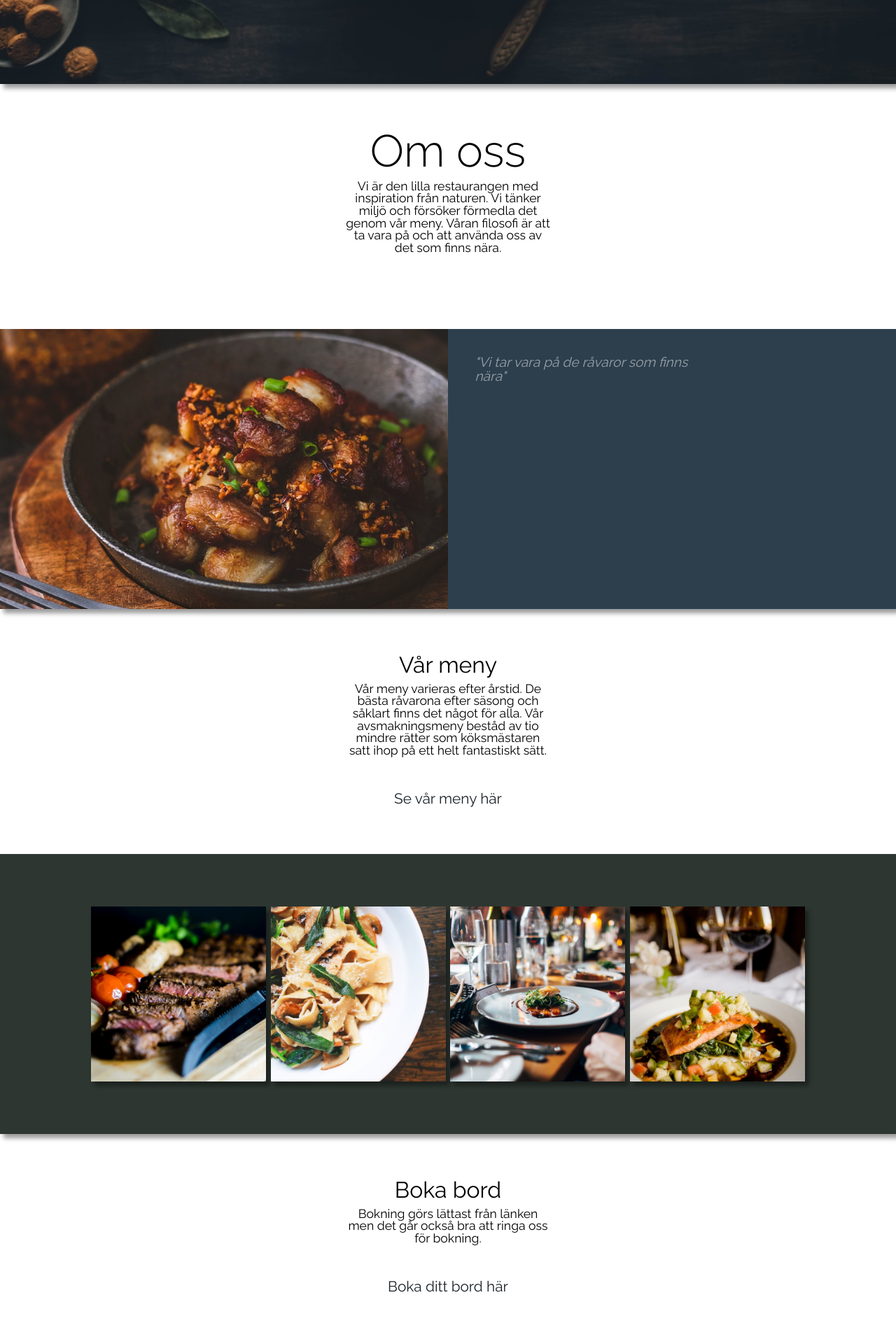
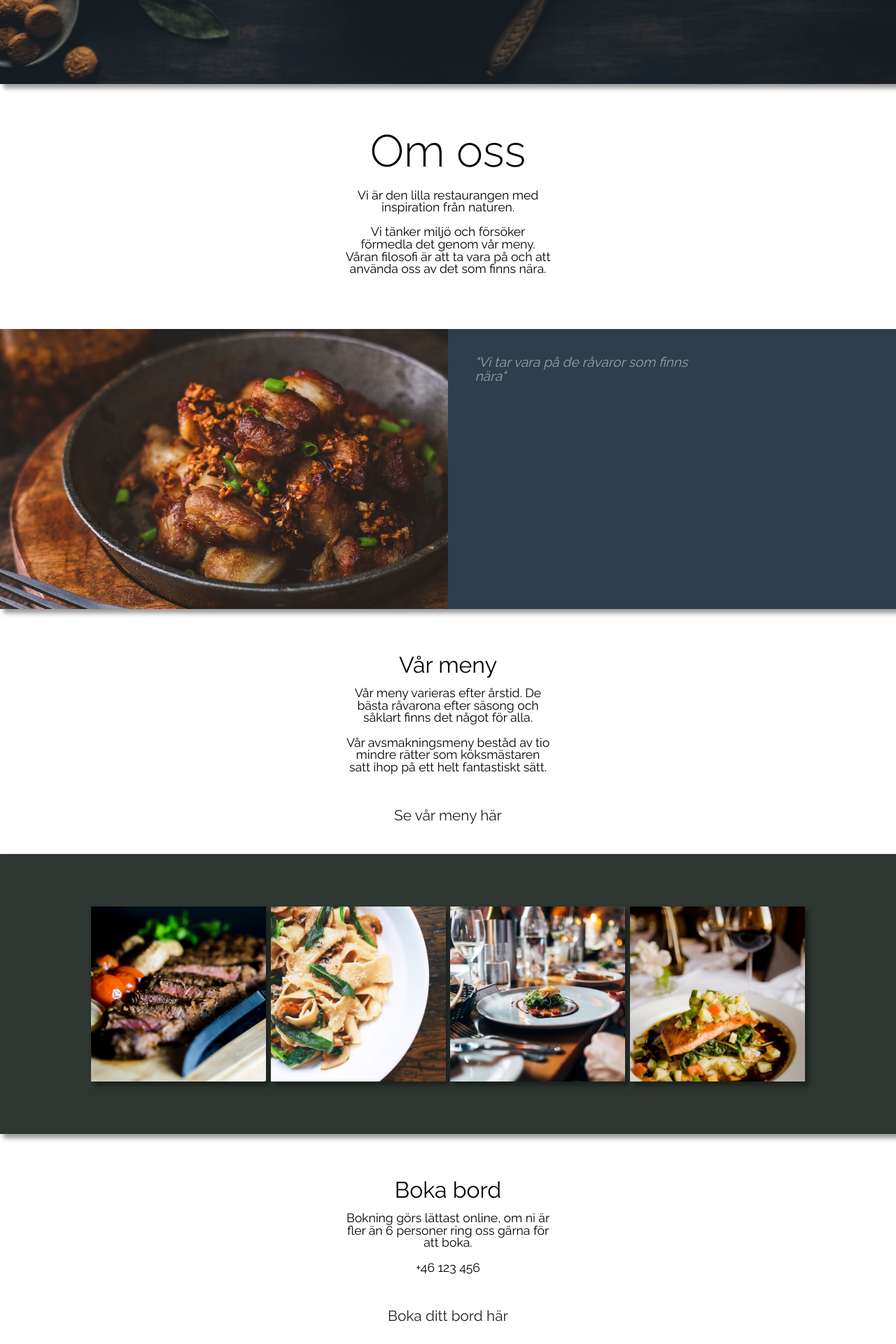
Before and after one commit to ronjamyhr/silva-frontend, a React (Create React App) app: page / in a window 1280 px wide. Shown: the part 740-2660 px from the top of the page at 70% size. Built offline with nearby package versions, Linux system fonts and the light colour scheme; a web font is replaced by a local one.

Commit message:
styling and rename

```diff
--- a/src/components/booking/Booking.tsx
+++ b/src/components/booking/Booking.tsx
@@ -4,15 +4,24 @@ import SearchDate from './search-date/Search-date';
 import axios from 'axios';
 import BookTable from './book-table/Book-table';
 import urlPath from '../../config-url';
-import { IBookings } from './interfaces/IBookings';
+import { IStateBookings } from '../../interfaces/IBookings';
 
-class Booking extends React.Component<{}, IBookings> {
+class Booking extends React.Component<{}, IStateBookings> {
 
     constructor(props: any) {
         super(props);
 
         this.state = {
-            bookings: [],
+            bookings: [
+                {
+                    booking_id: 0,
+                    booking_date: '',
+                    sitting_time: 0,
+                    number_of_guests_at_table: 0,
+                    name_on_booking: '',
+                    email_on_booking: ''
+                }
+            ],
             showBooking: false,
             dateAndTime: {
                 time: 0,
--- a/src/components/home/Home.css
+++ b/src/components/home/Home.css
@@ -34,11 +34,11 @@
     -webkit-box-align: center;
     -ms-flex-align: center;
     align-items: center;
-    height: 300px;
+    height: 350px;
 }
 
 .about-us-header {
-    padding-top: 1em;
+    padding: 1em 0 .2em 0;
     text-align: center;
 }
 
@@ -95,8 +95,8 @@
 .about-menu-header,
 .about-booking-header {
     font-size: 2rem;
-    padding-top: 1em;
     text-align: center;
+    padding: 1em 0 .2em 0;
 }
 
 .menu-link,
--- a/src/components/home/Home.tsx
+++ b/src/components/home/Home.tsx
@@ -5,8 +5,8 @@ import { Link } from 'react-router-dom';
 class Home extends React.Component {
 
 	componentDidMount() {
-        window.scrollTo(0, 0)
-    }
+		window.scrollTo(0, 0)
+	}
 
 	public render() {
 		return (
@@ -18,7 +18,8 @@ class Home extends React.Component {
 				<main className="home-container">
 					<article className="about-us">
 						<h1 className="about-us-header">Om oss</h1>
-						<p className="about-us-text">Vi är den lilla restaurangen med inspiration från naturen. Vi tänker miljö och försöker förmedla det genom vår meny.
+						<p className="about-us-text">Vi är den lilla restaurangen med inspiration från naturen.</p>
+						<p className="about-us-text">Vi tänker miljö och försöker förmedla det genom vår meny.
 				Våran filosofi är att ta vara på och att använda oss av det som finns nära.</p>
 					</article>
 					<section className="image-quote-section">
@@ -32,7 +33,8 @@ class Home extends React.Component {
 					</section>
 					<article className="about-menu">
 						<h2 className="about-menu-header">Vår meny</h2>
-						<p className="about-menu-text">Vår meny varieras efter årstid. De bästa råvarona efter säsong och såklart finns det något för alla. Vår avsmakningsmeny beståd av tio mindre rätter som köksmästaren satt ihop på ett helt fantastiskt sätt.</p>
+						<p className="about-menu-text">Vår meny varieras efter årstid. De bästa råvarona efter säsong och såklart finns det något för alla. </p>
+						<p className="about-menu-text"> Vår avsmakningsmeny beståd av tio mindre rätter som köksmästaren satt ihop på ett helt fantastiskt sätt.</p>
 						<Link className="menu-link" to="/menu">Se vår meny här</Link>
 					</article>
 					<section className="gallery-quote-section">
@@ -57,7 +59,8 @@ class Home extends React.Component {
 					</section>
 					<article className="about-booking">
 						<h2 className="about-booking-header">Boka bord</h2>
-						<p className="about-booking-text">Bokning görs lättast från länken men det går också bra att ringa oss för bokning.</p>
+						<p className="about-booking-text">Bokning görs lättast online, om ni är fler än 6 personer ring oss gärna för att boka.</p>
+						<p className="about-booking-text">+46 123 456</p>
 						<Link className="booking-link" to="/booking">Boka ditt bord här</Link>
 					</article>
 					<section className="image-large-section">
--- a/src/components/admin/interfaces/IBooking-to-update.tsx
+++ b/src/interfaces/IBooking-to-update.tsx
@@ -4,5 +4,3 @@ export interface IBookingToUpdate {
     time: number;
     number_of_guests: number;
 }
-
-export default IBookingToUpdate;
```
Also changed, not shown: src/components/admin/Admin.tsx (+4 -17 lines), src/components/admin/bookings/Bookings.tsx (+12 -18 lines), src/components/admin/search/Search.tsx (+3 -4 lines), src/components/booking/search-date/Search-date.tsx (+5 -5 lines), src/interfaces/IBookings.tsx (renamed from src/components/booking/interfaces/IBookings.tsx, +5 -2 lines).
